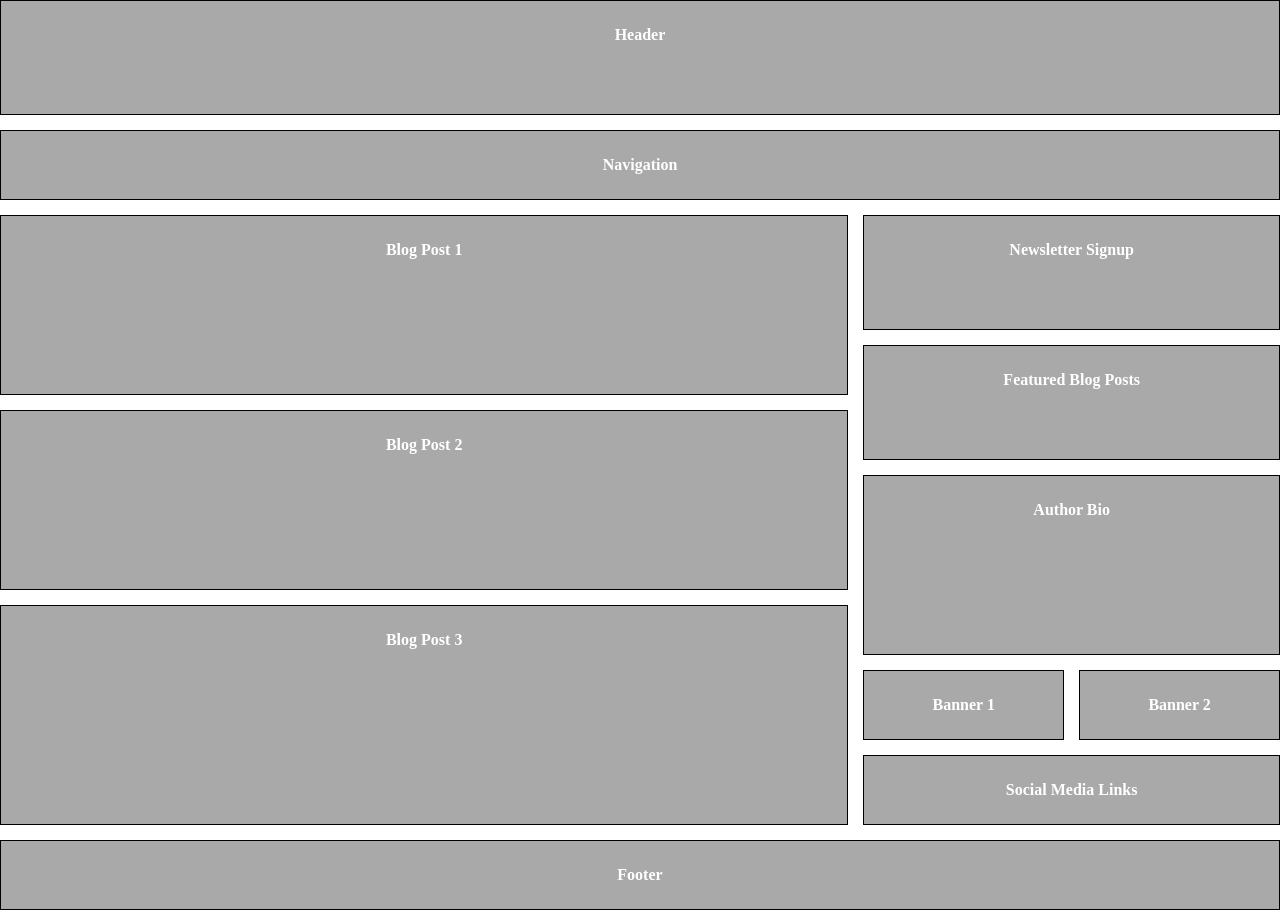
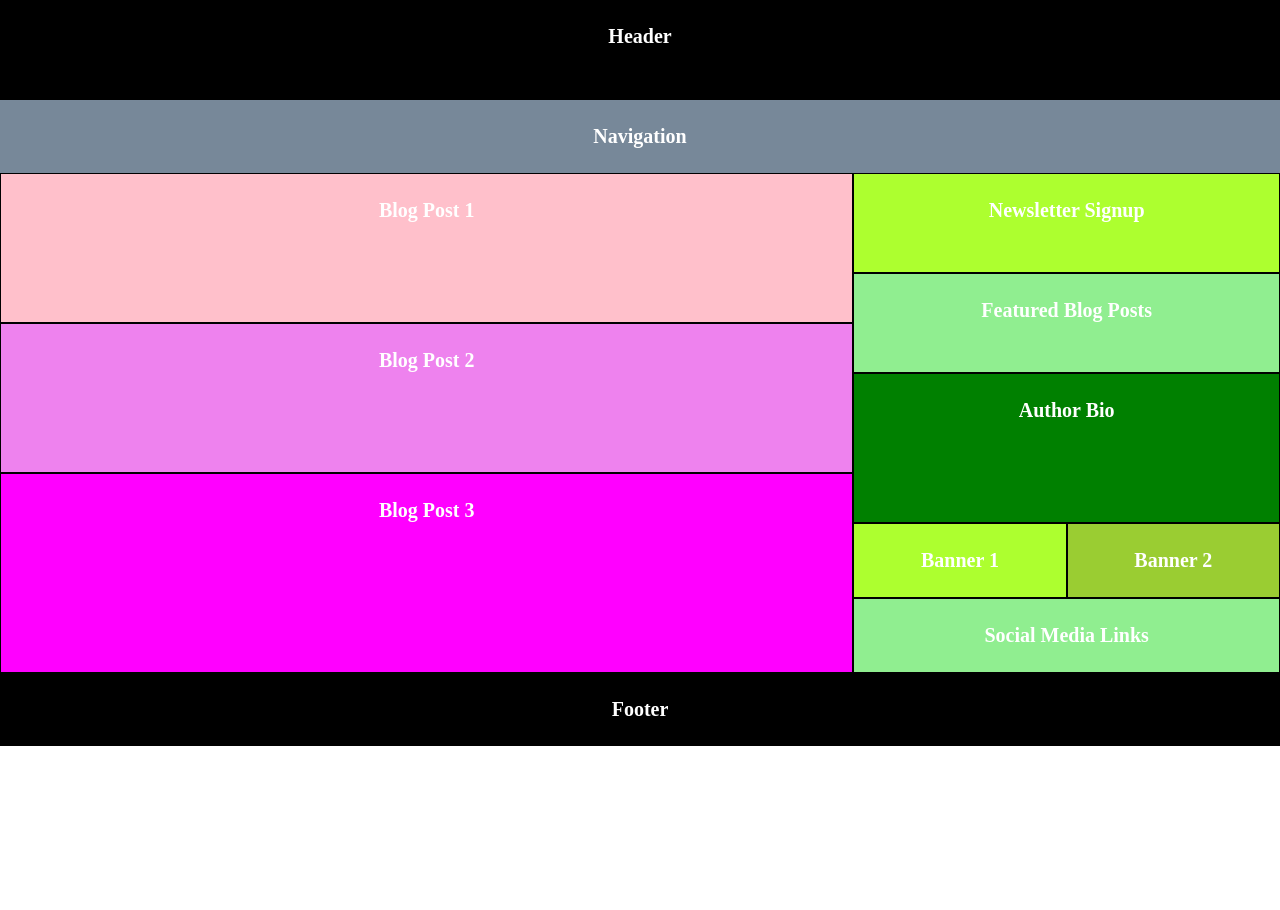
Before and after one commit to Guru-404/CSS-Grid, a plain HTML site: page Layout3/index.html in a window 1280 px wide. After the commit the page ends 800 px from the top, so only its background shows below. Drawn offline with Linux system fonts and the light colour scheme.

Commit message:
[Update] layout 3

```diff
--- a/Layout3/style.css
+++ b/Layout3/style.css
@@ -2,6 +2,7 @@ body {
   color: white;
   text-align: center;
   font-weight: bold;
+  font-size: 20px;
   margin: 0;
 }
 
@@ -23,9 +24,8 @@ body {
     "blog3 blog3 blog3 blog3 banner1 banner2"
     "blog3 blog3 blog3 blog3 social social"
     "footer footer footer footer footer footer";
-  grid-gap: 15px;
+  /* grid-gap: 15px; */
   max-width: 100vw;
-  margin: 0 auto;
 }
 
 header,
@@ -33,55 +33,70 @@ nav,
 aside,
 article,
 footer {
+  padding: 25px;
+}
+
+aside,
+article {
   border: 1px solid black;
-  padding: 25px;
-  background-color: darkgrey;
 }
 
 header {
   grid-area: header;
+  background-color: black;
 }
 
 nav {
   grid-area: nav;
+  background-color: lightslategray;
 }
 
 #blog1 {
   grid-area: blog1;
+  background-color: pink;
 }
 
 #blog2 {
   grid-area: blog2;
+  background-color: violet;
 }
 
 #blog3 {
   grid-area: blog3;
+  background-color: magenta;
 }
 
 #signup {
   grid-area: signup;
+  background-color: greenyellow;
 }
 
 #feature {
   grid-area: feature;
+  background-color: lightgreen;
 }
 
 #bio {
   grid-area: bio;
+  background-color: green;
 }
 
 #banner1 {
   grid-area: banner1;
+  background-color: greenyellow;
 }
 
 #banner2 {
   grid-area: banner2;
+  background-color: yellowgreen;
 }
 
 #social {
   grid-area: social;
+  background-color: lightgreen;
 }
 
 footer {
   grid-area: footer;
+  background-color: black;
 }
```
